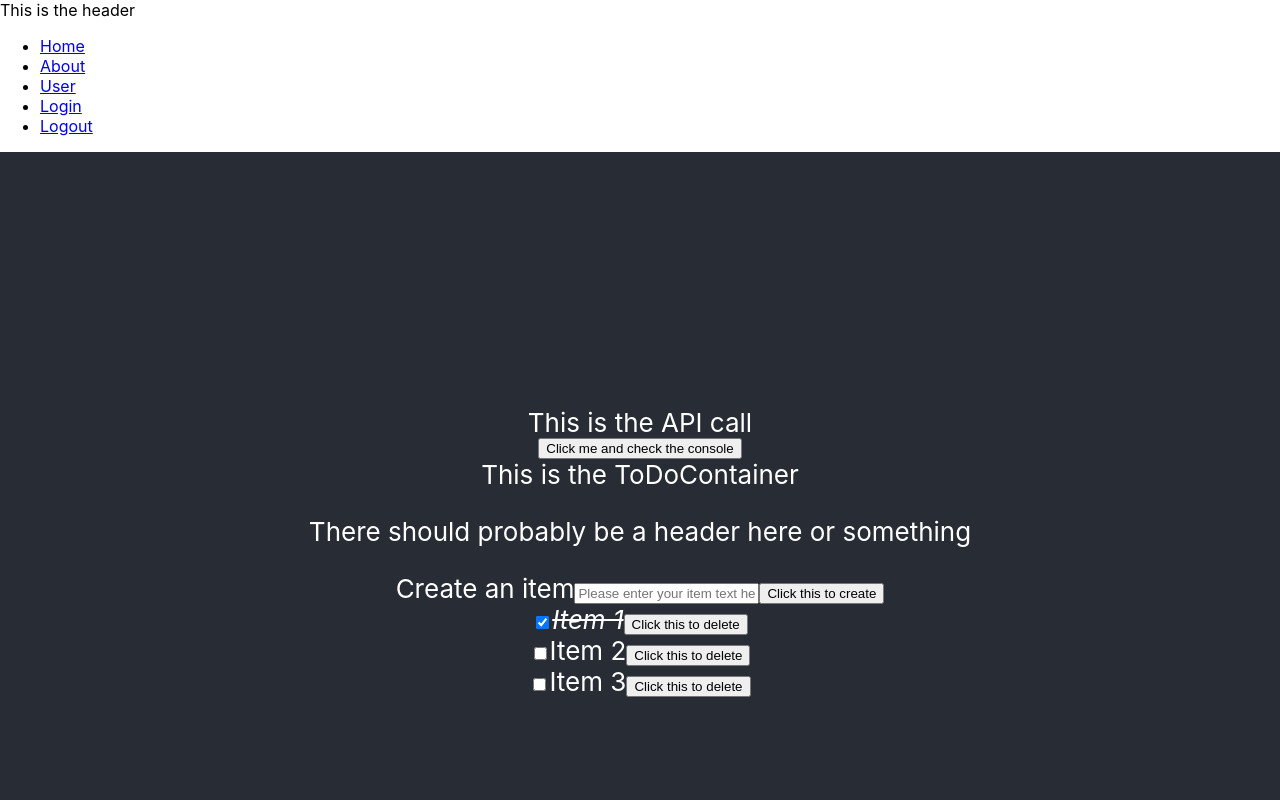
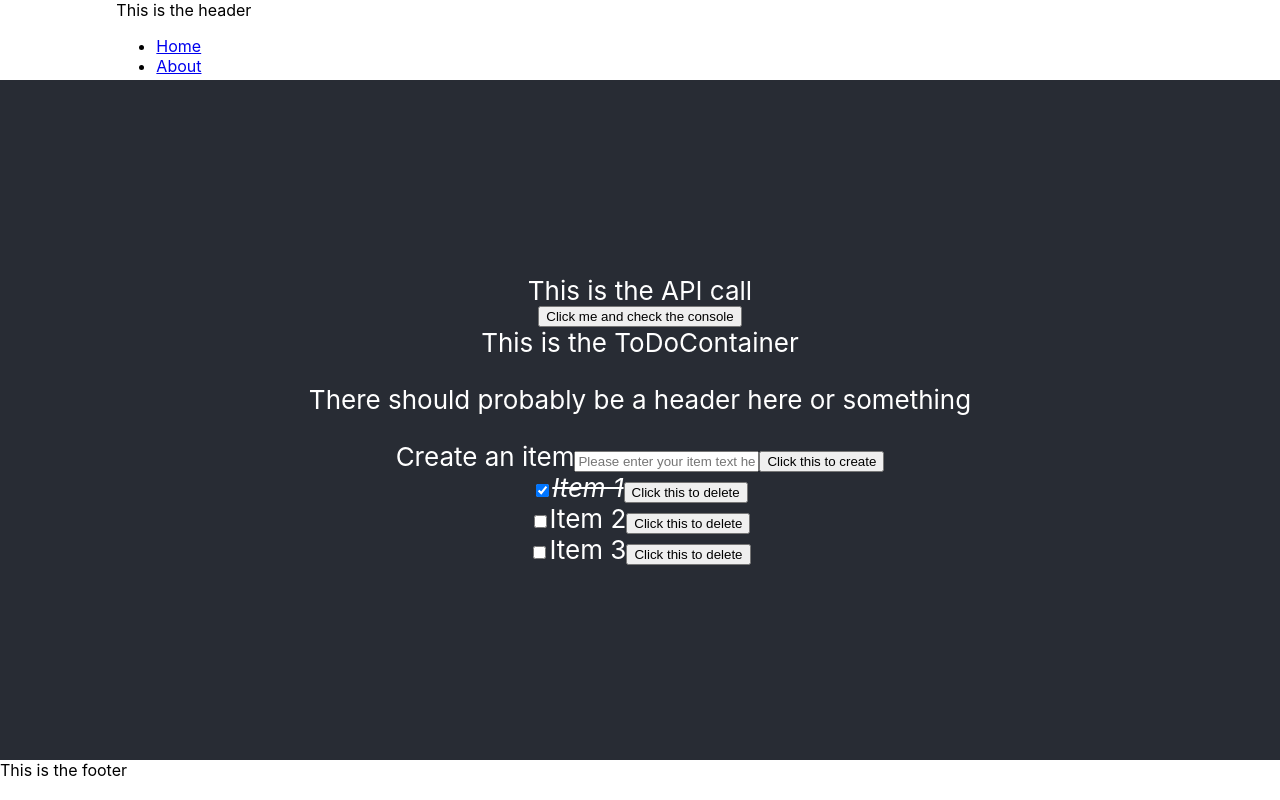
Before and after one commit to Cellv2/mern-auth-todo-app, a React (Create React App) app in the folder client/: page / in a window 1280 px wide. Shown: the top 800 px of the page. Built offline with nearby package versions, Linux system fonts and the light colour scheme.

Commit message:
Add base layout styles

```diff
--- a/client/src/App.css
+++ /dev/null
@@ -1,38 +0,0 @@
-.App {
-  text-align: center;
-}
-
-.App-logo {
-  height: 40vmin;
-  pointer-events: none;
-}
-
-@media (prefers-reduced-motion: no-preference) {
-  .App-logo {
-    animation: App-logo-spin infinite 20s linear;
-  }
-}
-
-.App-header {
-  background-color: #282c34;
-  min-height: 100vh;
-  display: flex;
-  flex-direction: column;
-  align-items: center;
-  justify-content: center;
-  font-size: calc(10px + 2vmin);
-  color: white;
-}
-
-.App-link {
-  color: #61dafb;
-}
-
-@keyframes App-logo-spin {
-  from {
-    transform: rotate(0deg);
-  }
-  to {
-    transform: rotate(360deg);
-  }
-}
--- /dev/null
+++ b/client/src/App.module.scss
@@ -0,0 +1,15 @@
+.app {
+    grid-area: main;
+    text-align: center;
+}
+
+.appHeader {
+    background-color: #282c34;
+    height: 100%;
+    display: flex;
+    flex-direction: column;
+    align-items: center;
+    justify-content: center;
+    font-size: calc(10px + 2vmin);
+    color: white;
+}
--- a/client/src/App.tsx
+++ b/client/src/App.tsx
@@ -4,13 +4,13 @@ import Layout from "./layouts/Layout";
 import ApiCallButton from "./components/ApiCallButton";
 import ToDoContainer from "./components/ToDoContainer";
 
-import "./App.css";
+import styles from "./App.module.scss";
 
 const App = () => {
     return (
         <Layout>
-            <div className="App">
-                <header className="App-header">
+            <div className={styles.app}>
+                <header className={styles.appHeader}>
                     <ApiCallButton />
                     <ToDoContainer />
                 </header>
--- /dev/null
+++ b/client/src/components/Footer/Footer.module.scss
@@ -0,0 +1,3 @@
+.footer {
+    grid-area: footer;
+}
--- a/client/src/components/Footer/Footer.tsx
+++ b/client/src/components/Footer/Footer.tsx
@@ -1,4 +1,6 @@
 import React from 'react'
+
+import styles from "./Footer.module.scss"
 
 type Props = {
 
@@ -6,7 +8,7 @@ type Props = {
 
 const Footer = (props: Props) => {
     return (
-        <div>
+        <div className={styles.footer}>
             This is the footer
         </div>
     )
--- /dev/null
+++ b/client/src/components/Header/Header.module.scss
@@ -0,0 +1,3 @@
+.header {
+    grid-area: header;
+}
--- a/client/src/components/Header/Header.tsx
+++ b/client/src/components/Header/Header.tsx
@@ -7,11 +7,13 @@ import User from "../User/User";
 import Login from "..//User/Login";
 import Logout from "..//User/Logout";
 
+import styles from './Header.module.scss'
+
 type Props = {};
 
 const Header = (props: Props) => {
     return (
-        <div>
+        <div className={styles.header}>
             This is the header
             <Router>
                 <div>
--- /dev/null
+++ b/client/src/layouts/Layout.module.scss
@@ -0,0 +1,10 @@
+.grid {
+    display: grid;
+    height: 100vh;
+    grid-template-areas:
+        "logo header profile"
+        "main main main"
+        "footer footer footer";
+    grid-template-columns: 1fr 8fr 2fr;
+    grid-template-rows: 10vh 85vh 5vh;
+}
--- a/client/src/layouts/Layout.tsx
+++ b/client/src/layouts/Layout.tsx
@@ -2,6 +2,8 @@ import React from "react";
 
 import Header from "../components/Header/Header";
 import Footer from "../components/Footer/Footer";
+
+import styles from "./Layout.module.scss"
 
 type Props = {
     children: React.ReactNode;
@@ -9,7 +11,7 @@ type Props = {
 
 const Layout = (props: Props) => {
     return (
-        <div>
+        <div className={styles.grid}>
             <Header />
             {props.children}
             <Footer />
```
